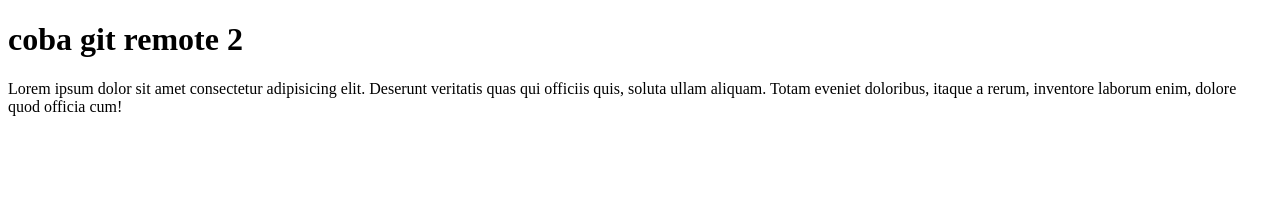
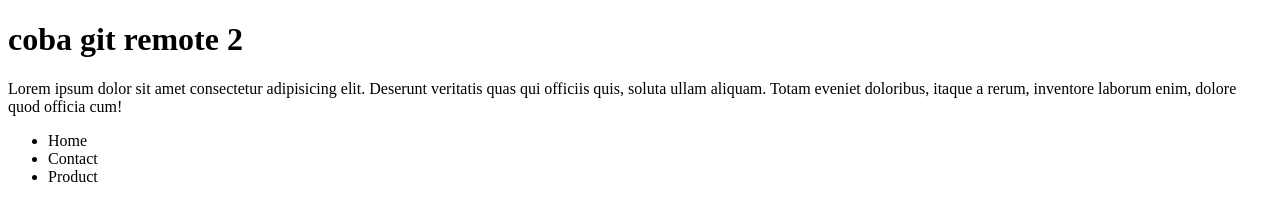
Before and after one commit to diplo6699/gitremotetest2, a plain HTML site: page index.html in a window 1280 px wide. Drawn offline with Linux system fonts and the light colour scheme.

Commit message:
menambahkan list pada index.html

```diff
--- a/index.html
+++ b/index.html
@@ -9,5 +9,10 @@
 <body>
     <h1>coba git remote 2</h1>
     <p>Lorem ipsum dolor sit amet consectetur adipisicing elit. Deserunt veritatis quas qui officiis quis, soluta ullam aliquam. Totam eveniet doloribus, itaque a rerum, inventore laborum enim, dolore quod officia cum!</p>
+    <ul>
+        <li>Home</li>
+        <li>Contact</li>
+        <li>Product</li>
+    </ul>
 </body>
 </html>
```
